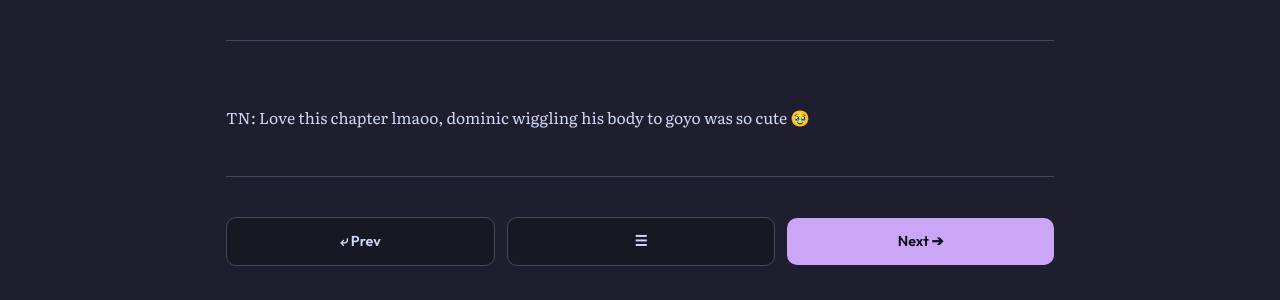
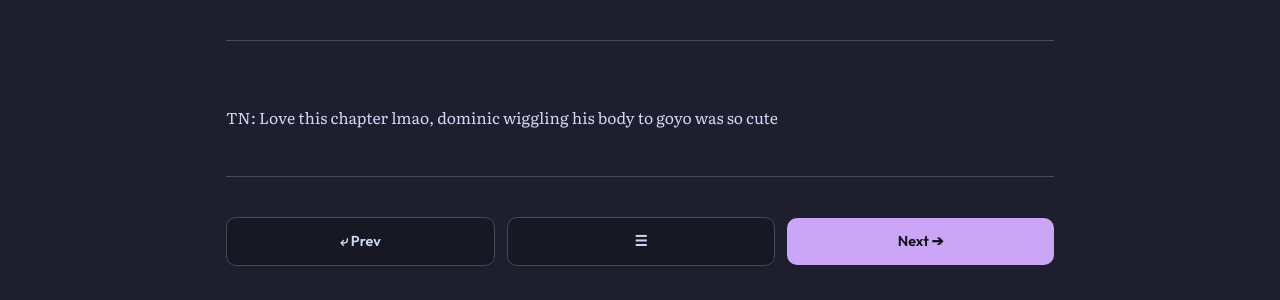
Before and after one commit to soleumn/soleumn.github.io, a Jekyll site: the page built from _chapters/eoshinki/ch156.md, in a window 1280 px wide and 900 px high, scrolled down 12671 px. Shown: the part 340-640 px from the top of the window. Built offline with Jekyll 4.4.1, drawn with Linux system fonts in a browser that asks for light colours; some web fonts are replaced; comment, search, counter and statistics services are not loaded.

Commit message:
Edit Chapter 156 (via site)

```diff
--- a/_chapters/eoshinki/ch156.md
+++ b/_chapters/eoshinki/ch156.md
@@ -397,4 +397,4 @@ I offered a kind smile to Banana, who was screaming in fury.
 
 ***
 
-<br><small>TN: Love this chapter lmaoo, dominic wiggling his body to goyo was so cute 🥹</small>
+<br><small>TN: Love this chapter lmao, dominic wiggling his body to goyo was so cute</small>
```
